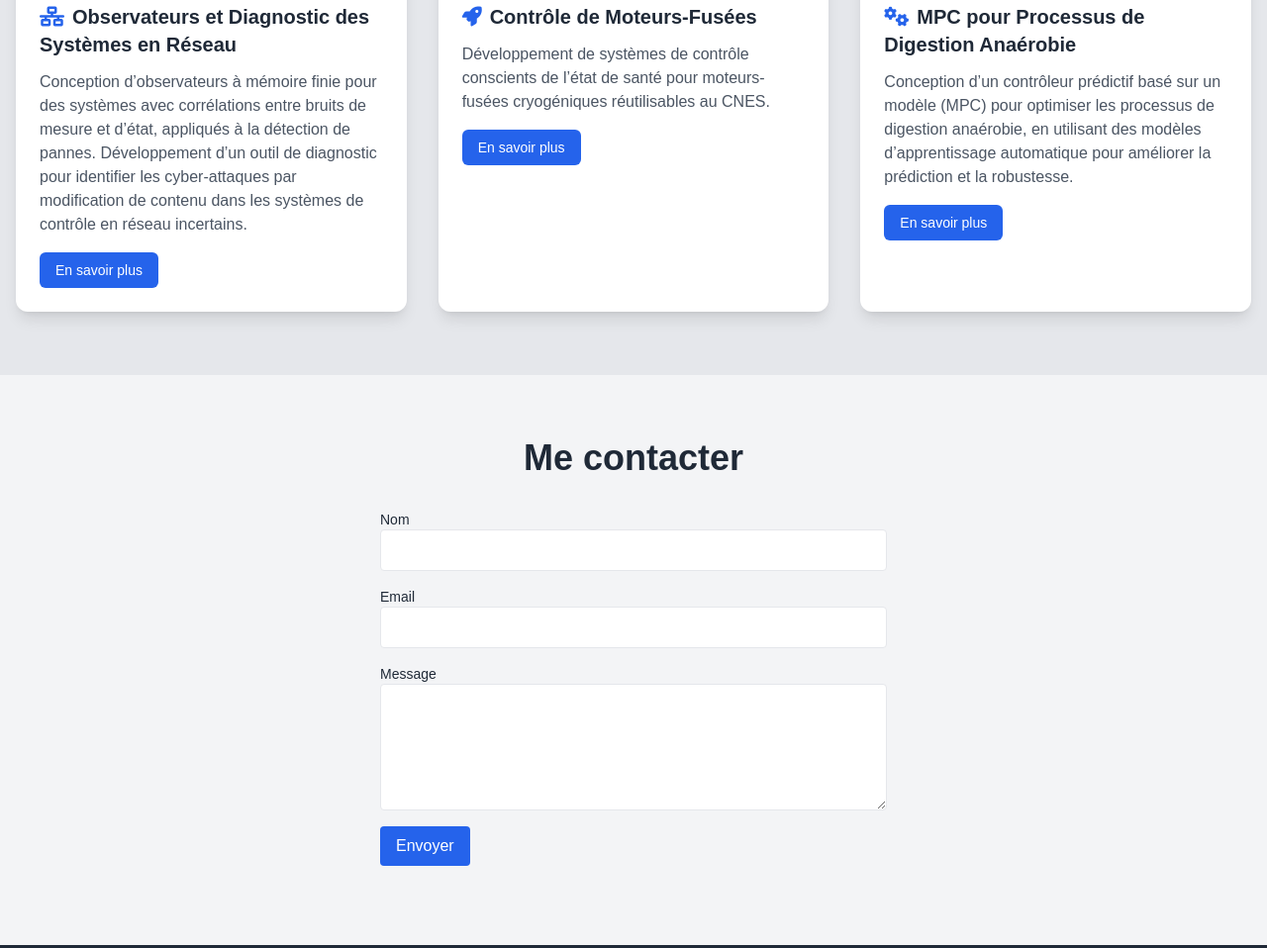
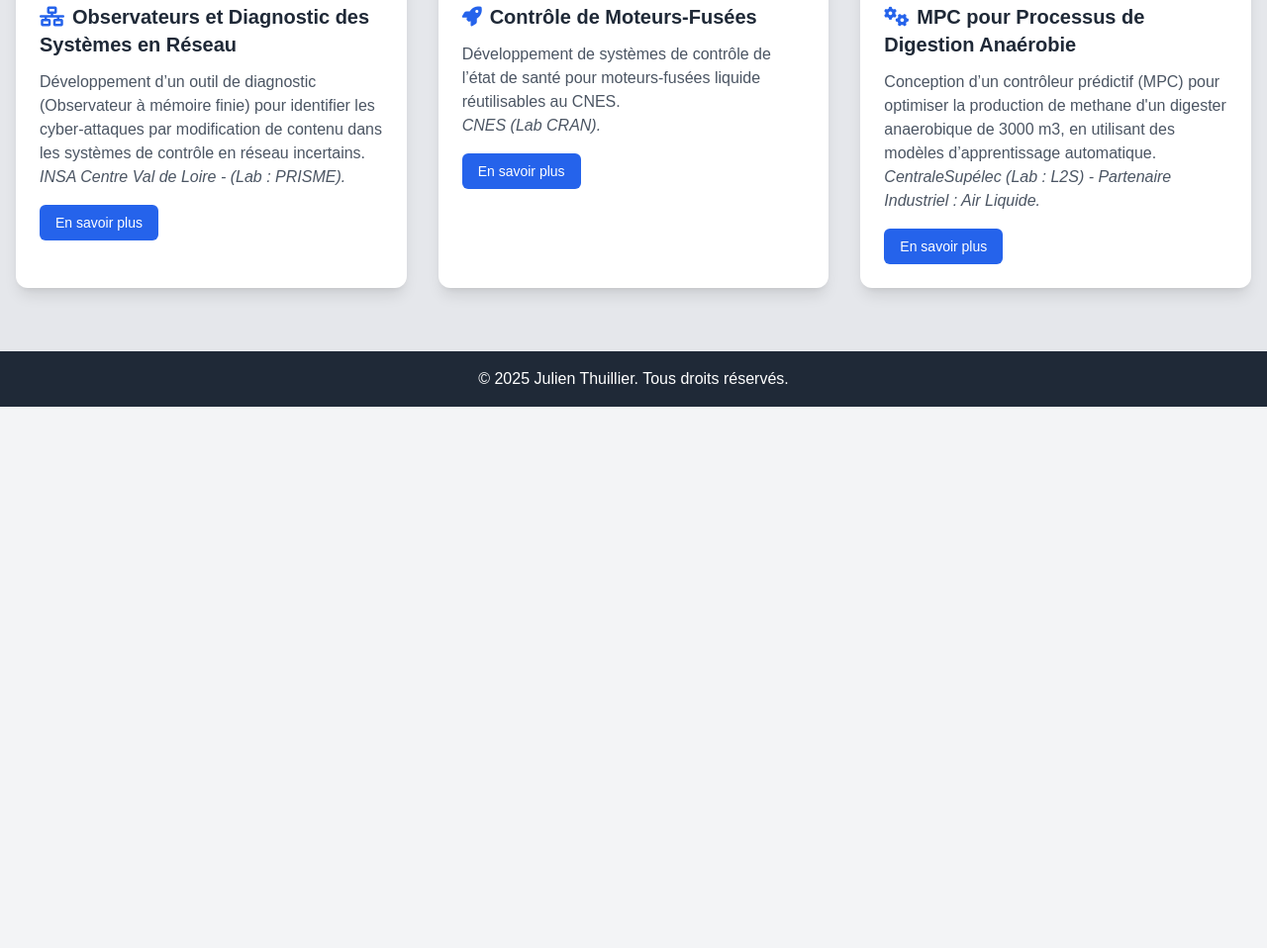
Before and after one commit to FMO-Researcher/julienthuillier.github.io, a plain HTML site: page index.html in a window 1280 px wide. Shown: the part 1613-2571 px from the top of the page at 99% size. After the commit the page ends 2024 px from the top, so only its background shows below. Drawn offline with nearby package versions, Linux system fonts and the light colour scheme.

Commit message:
Add files via upload

```diff
--- a/index.html
+++ b/index.html
@@ -79,7 +79,6 @@
         <li><a href="#home" class="hover:underline">Accueil</a></li>
         <li><a href="#about" class="hover:underline">À propos</a></li>
         <li><a href="#projects" class="hover:underline">Projets</a></li>
-        <li><a href="#contact" class="hover:underline">Contact</a></li>
       </ul>
     </div>
   </nav>
@@ -115,8 +114,8 @@
         <div class="p-6">
           <h3 class="text-xl font-semibold mb-3"><i class="fas fa-network-wired project-icon"></i>Observateurs et Diagnostic des Systèmes en Réseau</h3>
           <p class="text-gray-600 mb-4">
-            Conception d’observateurs à mémoire finie pour des systèmes avec corrélations entre bruits de mesure et d’état, appliqués à la détection de pannes.
-            Développement d’un outil de diagnostic pour identifier les cyber-attaques par modification de contenu dans les systèmes de contrôle en réseau incertains.
+            Développement d’un outil de diagnostic (Observateur à mémoire finie) pour identifier les cyber-attaques par modification de contenu dans les systèmes de contrôle en réseau incertains.
+            <br><em>INSA Centre Val de Loire - (Lab : PRISME).</em>
           </p>
           <a href="#" class="project-button inline-block bg-blue-600 text-white px-4 py-2 rounded-md text-sm font-medium">En savoir plus</a>
         </div>
@@ -127,7 +126,8 @@
         <div class="p-6">
           <h3 class="text-xl font-semibold mb-3"><i class="fas fa-rocket project-icon"></i>Contrôle de Moteurs-Fusées</h3>
           <p class="text-gray-600 mb-4">
-            Développement de systèmes de contrôle conscients de l’état de santé pour moteurs-fusées cryogéniques réutilisables au CNES.
+            Développement de systèmes de contrôle de l’état de santé pour moteurs-fusées liquide réutilisables au CNES.
+            <br><em>CNES (Lab CRAN).</em>
           </p>
           <a href="#" class="project-button inline-block bg-blue-600 text-white px-4 py-2 rounded-md text-sm font-medium">En savoir plus</a>
         </div>
@@ -138,32 +138,13 @@
         <div class="p-6">
           <h3 class="text-xl font-semibold mb-3"><i class="fas fa-cogs project-icon"></i>MPC pour Processus de Digestion Anaérobie</h3>
           <p class="text-gray-600 mb-4">
-            Conception d’un contrôleur prédictif basé sur un modèle (MPC) pour optimiser les processus de digestion anaérobie, en utilisant des modèles d’apprentissage automatique pour améliorer la prédiction et la robustesse.
+            Conception d’un contrôleur prédictif (MPC) pour optimiser la production de methane d'un digester anaerobique de 3000 m3, en utilisant des modèles d’apprentissage automatique.
+            <br><em>CentraleSupélec (Lab : L2S) - Partenaire Industriel : Air Liquide.</em>
           </p>
           <a href="#" class="project-button inline-block bg-blue-600 text-white px-4 py-2 rounded-md text-sm font-medium">En savoir plus</a>
         </div>
       </div>
     </div>
-  </section>
-
-  <!-- Contact -->
-  <section id="contact" class="py-16 container mx-auto px-4">
-    <h2 class="text-3xl md:text-4xl font-bold text-center mb-8">Me contacter</h2>
-    <form action="https://formspree.io/f/votre-id-formspree" method="POST" class="max-w-lg mx-auto">
-      <div class="mb-4">
-        <label for="name" class="block text-sm font-medium">Nom</label>
-        <input type="text" id="name" name="name" required class="w-full p-2 border rounded">
-      </div>
-      <div class="mb-4">
-        <label for="email" class="block text-sm font-medium">Email</label>
-        <input type="email" id="email" name="email" required class="w-full p-2 border rounded">
-      </div>
-      <div class="mb-4">
-        <label for="message" for="message" class="block text-sm font-medium">Message</label>
-        <textarea id="message" name="message" required class="w-full p-2 border rounded h-32"></textarea>
-      </div>
-      <button type="submit" class="bg-blue-600 text-white px-4 py-2 rounded hover:bg-blue-700">Envoyer</button>
-    </form>
   </section>
 
   <!-- Pied de page -->
```
